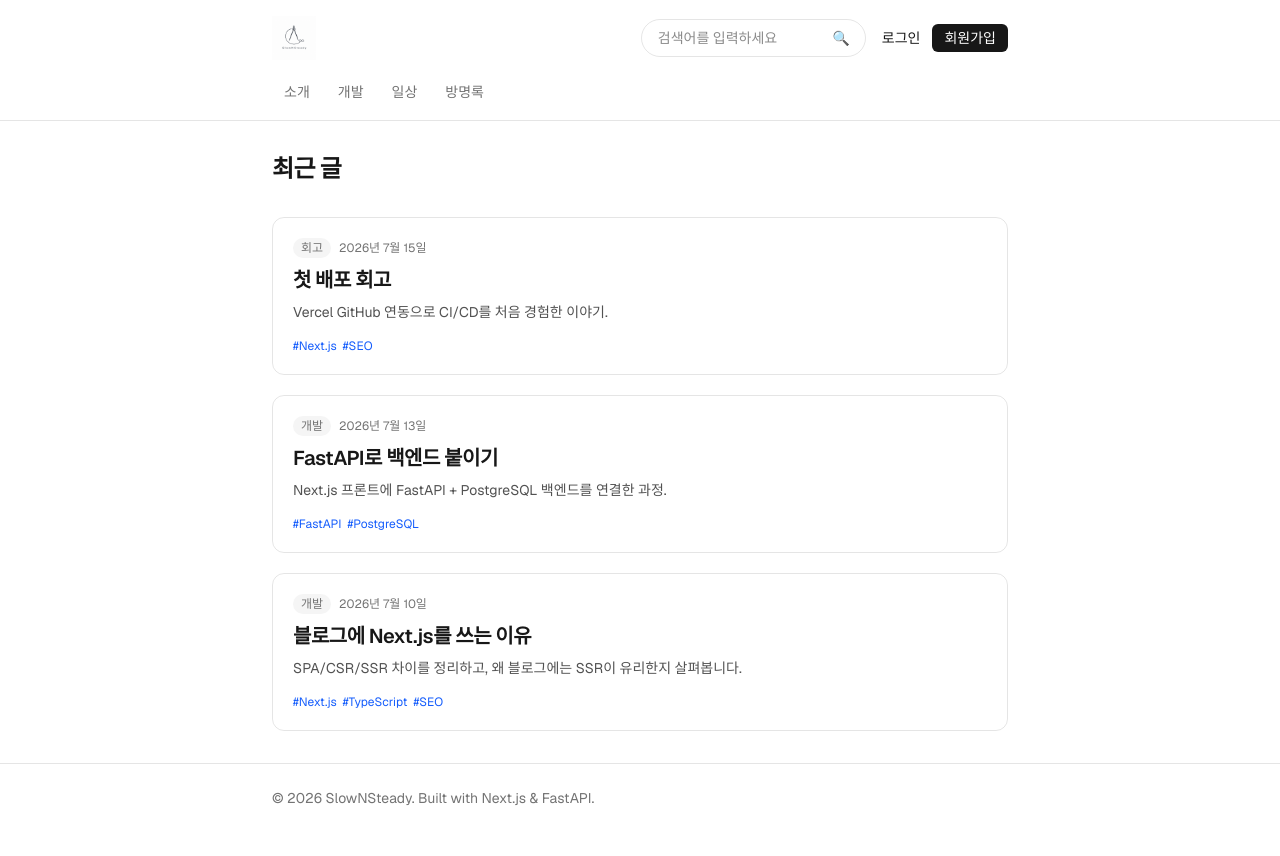
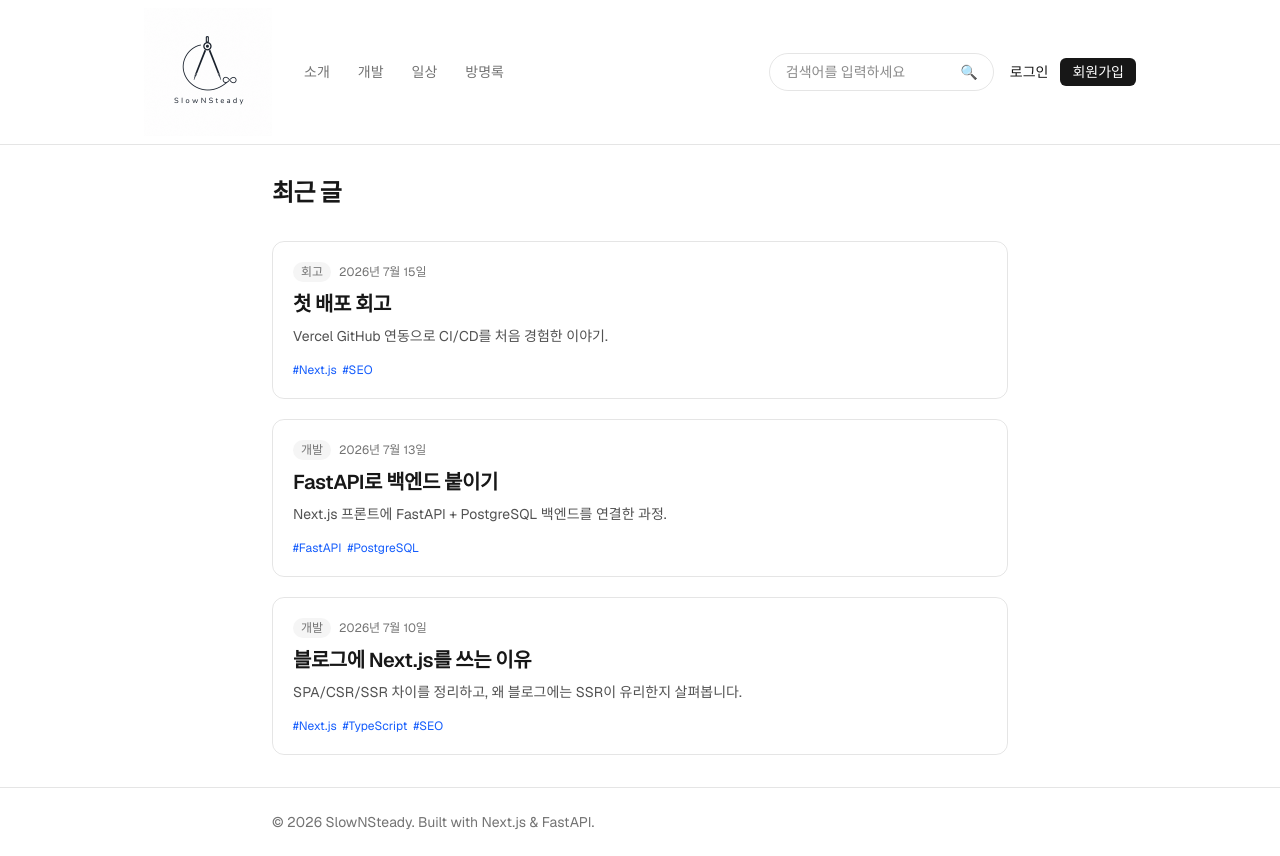
Before and after one commit to LimSungPyo/myblog, a Next.js app in the folder front_end/: page / in a window 1280 px wide. Before the commit the page ends 832 px from the top, so only its background shows below. Built offline with nearby package versions, Linux system fonts and the light colour scheme; no server answers.

Commit message:
style: [헤더 레이아웃] 헤더를 한 줄 가로 배치로 재구성 - [수정] layout.tsx 헤더를 로고·내비·검색/인증 한 줄 배치로 변경(폭 max-w-5xl, 로고 확대) - [수정] SiteNav의 하단 여백(pb-3) 제거

```diff
--- a/front_end/src/app/layout.tsx
+++ b/front_end/src/app/layout.tsx
@@ -47,28 +47,26 @@ export default function RootLayout({
     >
       <body className="min-h-full flex flex-col">
         <header className="border-b border-black/10 dark:border-white/10">
-          <div className="mx-auto max-w-3xl px-4">
-            <div className="flex items-center justify-between gap-4 py-4">
+          <div className="mx-auto flex max-w-5xl items-center gap-5 px-4 py-2">
             <Link href="/" aria-label={site.name} className="shrink-0">
               <Image
                 src="/images/logo.png"
                 alt={site.name}
-                  width={44}
-                  height={44}
+                width={128}
+                height={128}
                 priority
-                  className="dark:invert"
+                className="h-16 w-auto sm:h-32 dark:invert"
               />
             </Link>
-              <div className="flex items-center gap-4">
-                <div className="hidden sm:block">
+            <SiteNav />
+            <div className="ml-auto flex items-center gap-4">
+              <div className="hidden md:block">
                 <Suspense fallback={null}>
                   <SearchBar />
                 </Suspense>
               </div>
               <HeaderAuth />
             </div>
-            </div>
-            <SiteNav />
           </div>
         </header>
 
--- a/front_end/src/components/SiteNav.tsx
+++ b/front_end/src/components/SiteNav.tsx
@@ -11,7 +11,7 @@ export default function SiteNav() {
     pathname === href || pathname.startsWith(`${href}/`);
 
   return (
-    <nav className="flex gap-1 pb-3 text-sm">
+    <nav className="flex gap-1 text-sm">
       {nav.map((item) => (
         <Link
           key={item.href}
```
Lines whose indentation alone changed are shown as unchanged.
